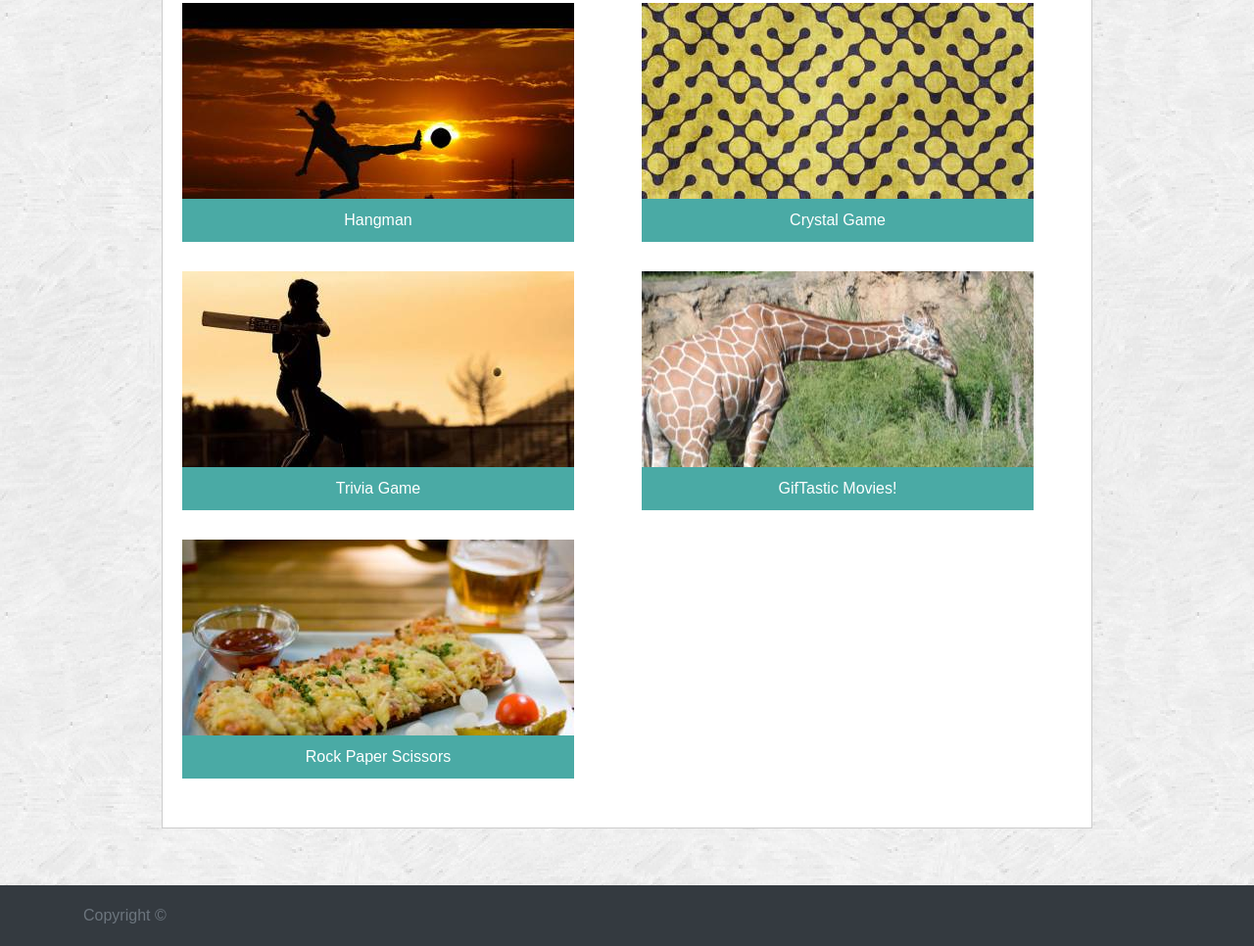
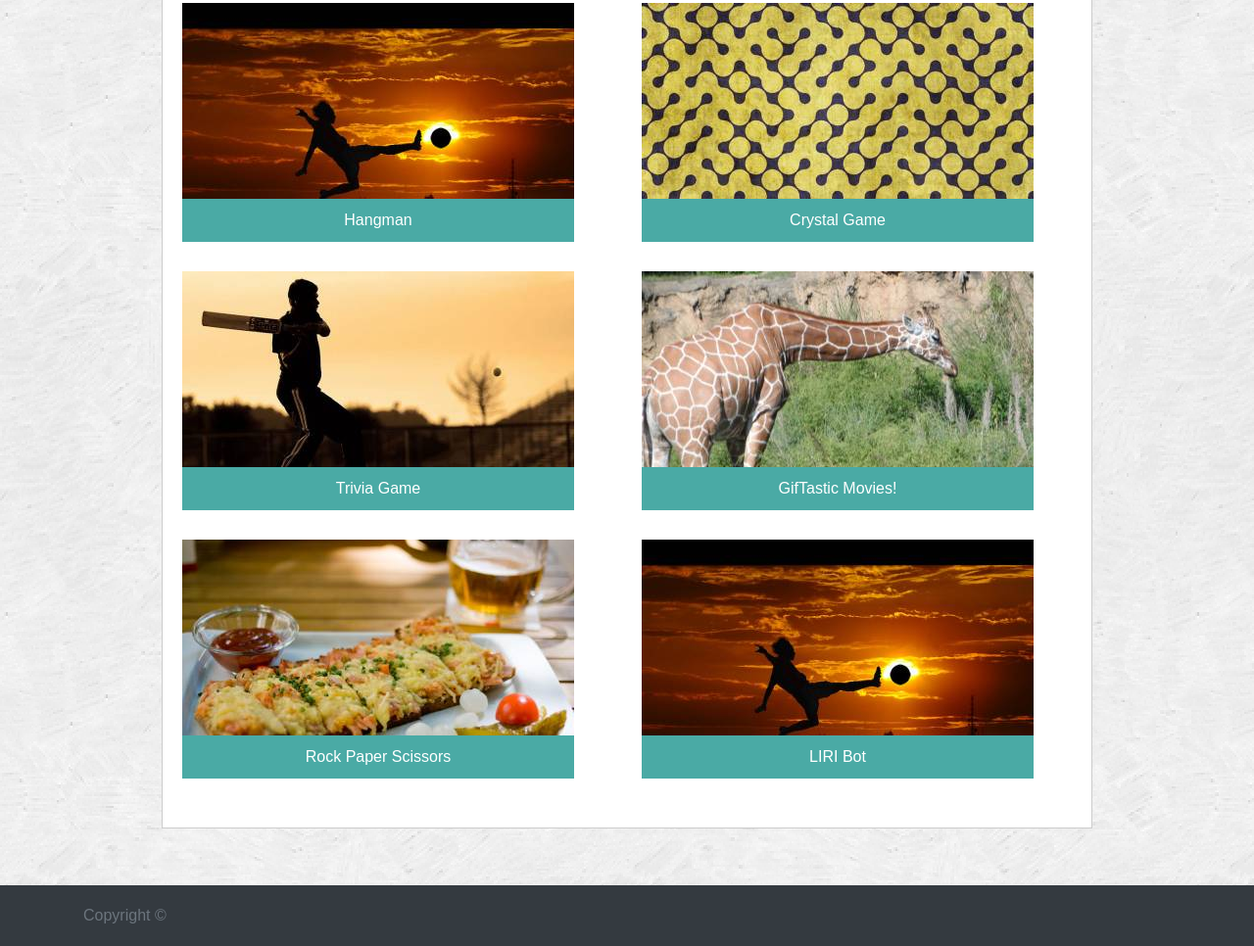
Before and after one commit to bliff182/Bootstrap-Portfolio, a plain HTML site: page portfolio.html in a window 1280 px wide. Shown: the part 199-1165 px from the top of the page at 98% size. Drawn offline with nearby package versions, Linux system fonts and the light colour scheme.

Commit message:
link to liri

```diff
--- a/portfolio.html
+++ b/portfolio.html
@@ -86,6 +86,12 @@
                                 <div class="imageText">GifTastic Movies!</div>
                             </a>
                         </div>
+                        <div class="portfolioImage">
+                            <a href="https://github.com/bliff182/scrollax" target="_blank">
+                                <img src="images/soccer.jpeg" alt="soccer" class="img-fluid" />
+                                <div class="imageText">LIRI Bot</div>
+                            </a>
+                        </div>
                     </div>
                 </div>
                 <!-- end content  -->
```
